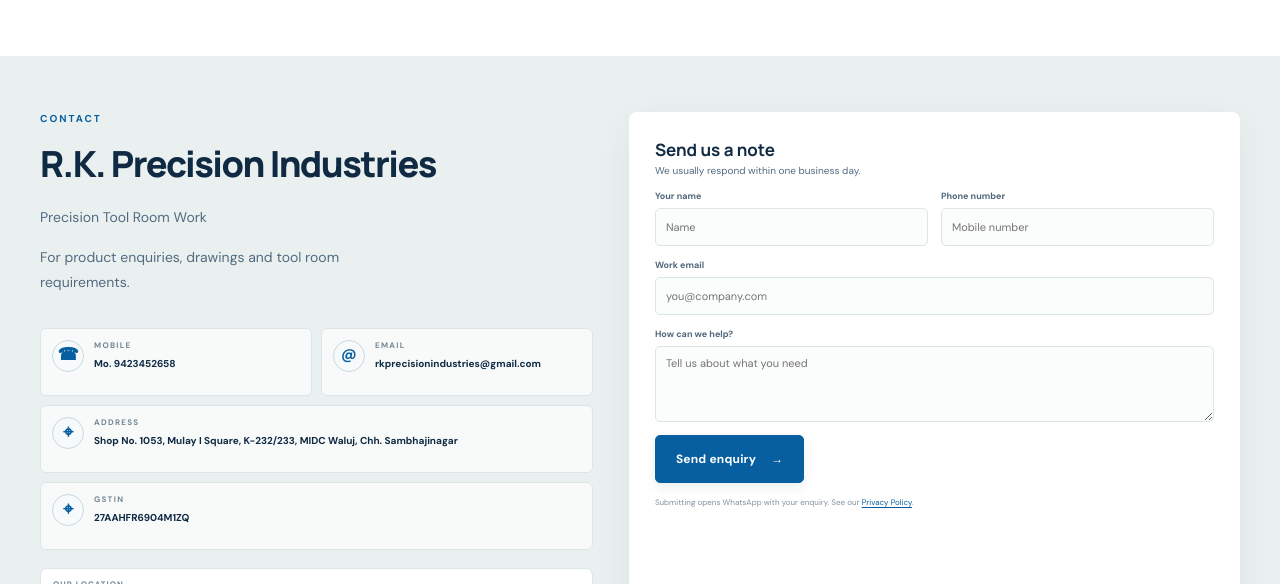
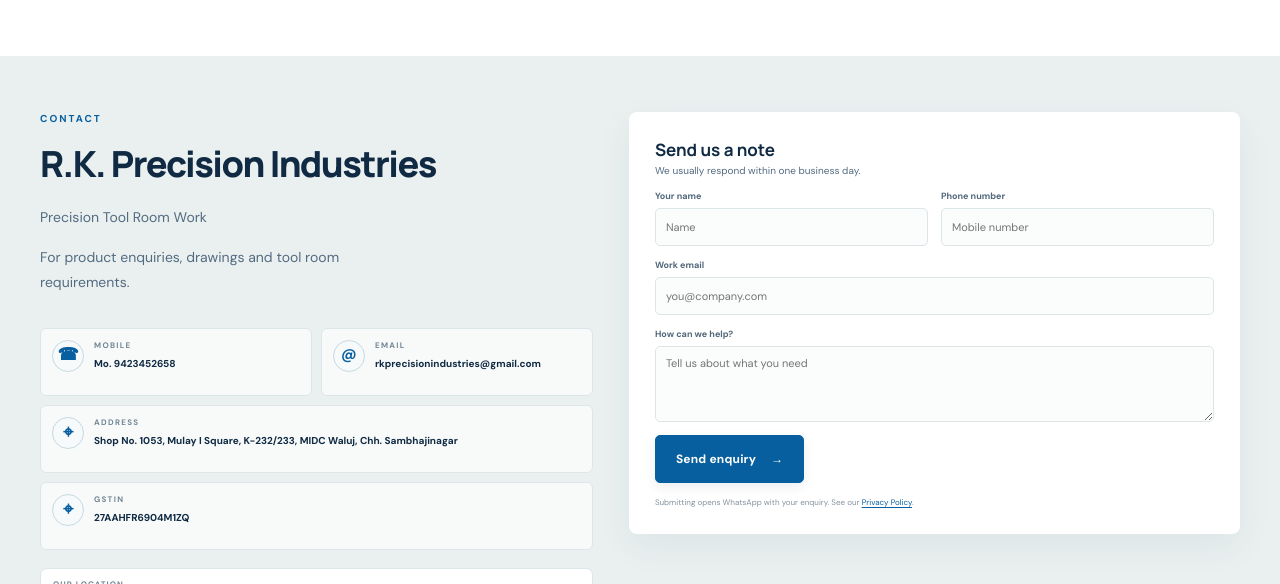
Before and after one commit to ghostcommitme/R.K.-Precision-Industries, a Next.js app: page / in a window 1280 px wide. Shown: the part 3650-4234 px from the top of the page. Built offline with nearby package versions, Linux system fonts and the light colour scheme.

Commit message:
Remove stretched contact form whitespace

```diff
--- a/app/globals.css
+++ b/app/globals.css
@@ -426,7 +426,7 @@
 
 /* Unified Contact layout: information and map stay together beside the form. */
 @media(min-width:761px){
-	.contact-grid{grid-template-columns:minmax(0,.95fr) minmax(0,1.05fr);gap:36px;align-items:stretch}
+	.contact-grid{grid-template-columns:minmax(0,.95fr) minmax(0,1.05fr);gap:36px;align-items:start}
 	.contact-information{display:grid;align-content:start;gap:18px;min-width:0}
 	.contact-details{display:grid;grid-template-columns:repeat(2,minmax(0,1fr));gap:9px;padding:0;min-width:0}
 	.contact-detail{min-width:0;min-height:68px;align-items:flex-start;gap:10px;margin:0;padding:11px;background:rgba(255,255,255,.68);border:1px solid #dce6e8;border-radius:6px}
@@ -436,7 +436,7 @@
 	.contact-map{grid-column:auto;margin:0;overflow:hidden;border:1px solid #dce6e8;border-radius:7px;background:#fff}
 	.contact-map-heading{padding:10px 12px 0}
 	.contact-map iframe{height:190px;border-radius:0 0 6px 6px}
-	.contact-form{align-content:start;padding:26px;gap:13px;border-radius:8px}
+	.contact-form{align-self:start;align-content:start;padding:26px;gap:13px;border-radius:8px}
 }
 @media(max-width:760px){
 	.contact-section{padding-block:40px}
```
